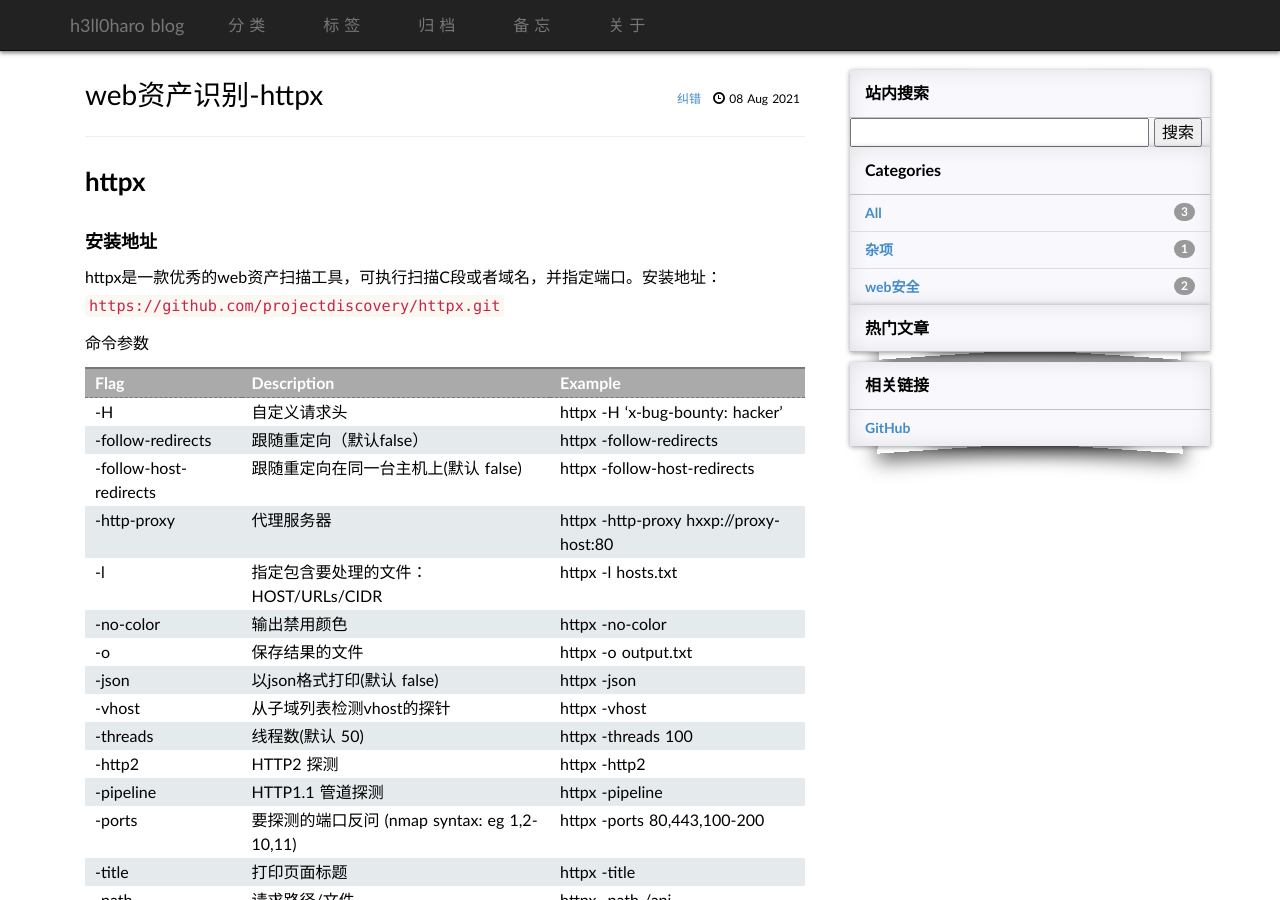
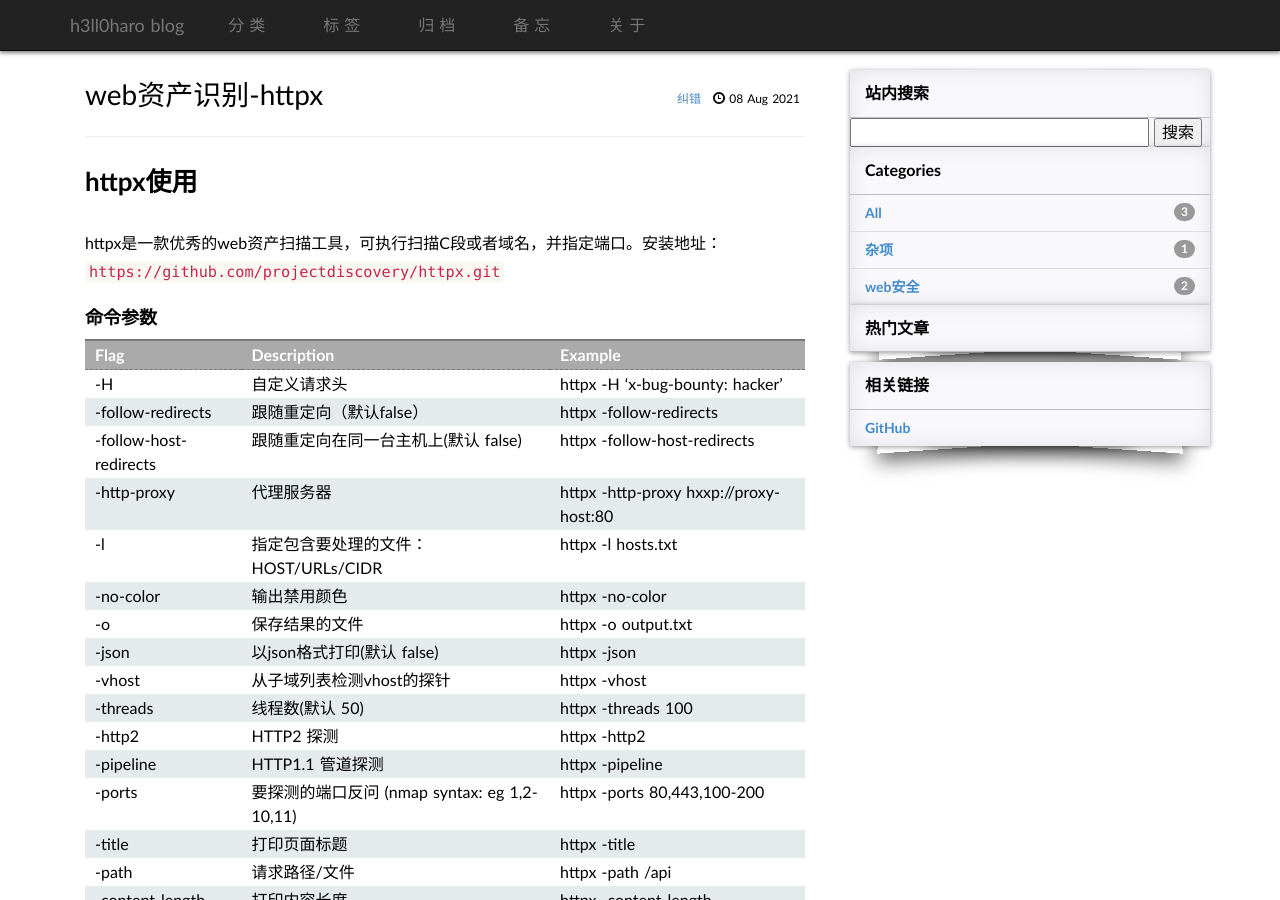
Before and after one commit to h3ll0haro/h3ll0haro.github.io, a Jekyll site: the page built from _posts/2021-08-08-httpx.md, in a window 1280 px wide and 900 px high. Built offline with Jekyll 4.4.1, drawn with Linux system fonts in a browser that asks for light colours; some web fonts are replaced; comment, search, counter and statistics services are not loaded.

Commit message:
20210808

```diff
--- a/_posts/2021-08-08-httpx.md
+++ b/_posts/2021-08-08-httpx.md
@@ -6,13 +6,11 @@ tags: 信息收集
 
 ---
 
-## httpx
-
-### 安装地址
+## httpx使用
 
 httpx是一款优秀的web资产扫描工具，可执行扫描C段或者域名，并指定端口。安装地址：`https://github.com/projectdiscovery/httpx.git`
 
-命令参数
+### 命令参数
 
 | Flag                   | Description                                  | Example                                |
 | ---------------------- | :------------------------------------------- | -------------------------------------- |
```
Also changed, not shown: _posts/2021-08-08-dirsearch.md (+0 -2 lines).
